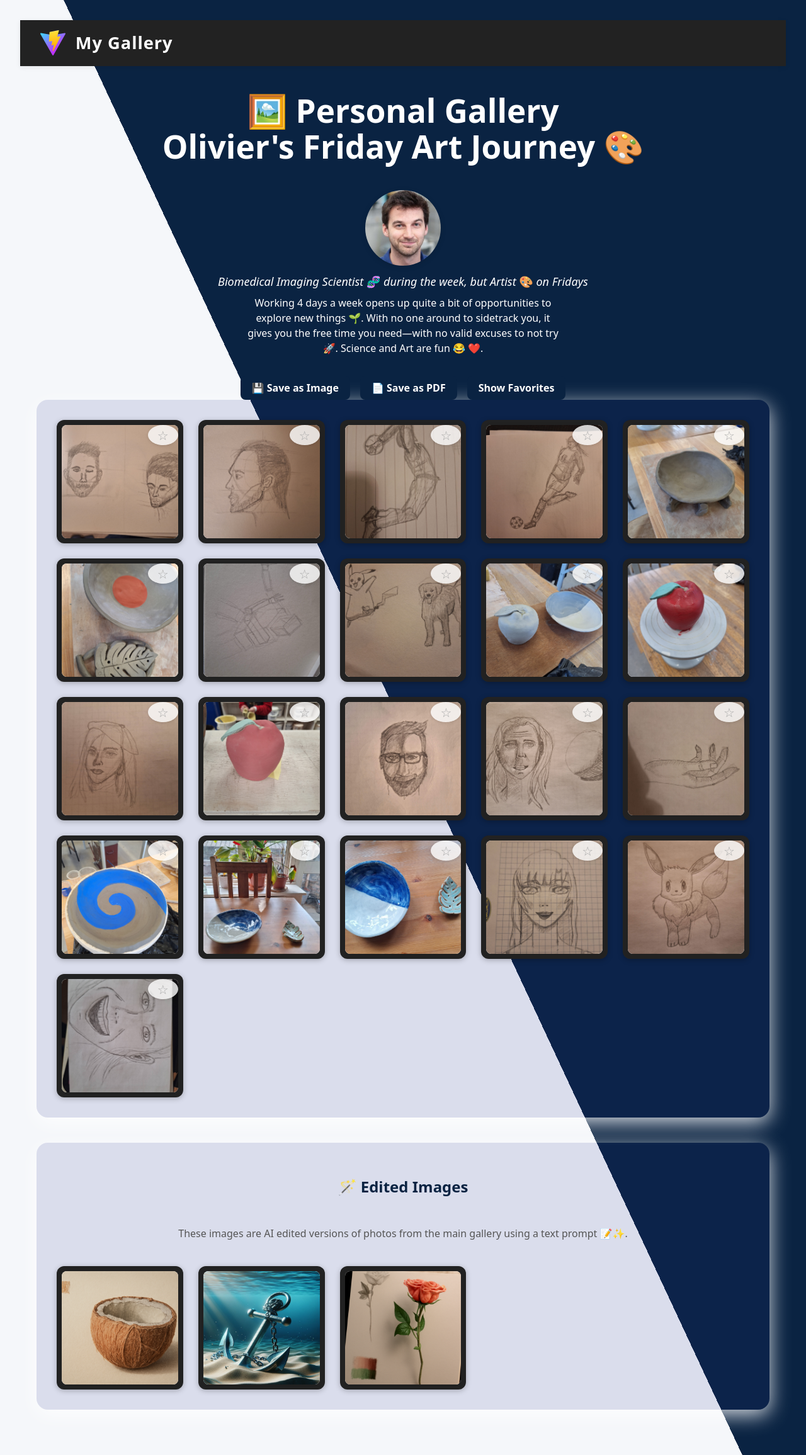
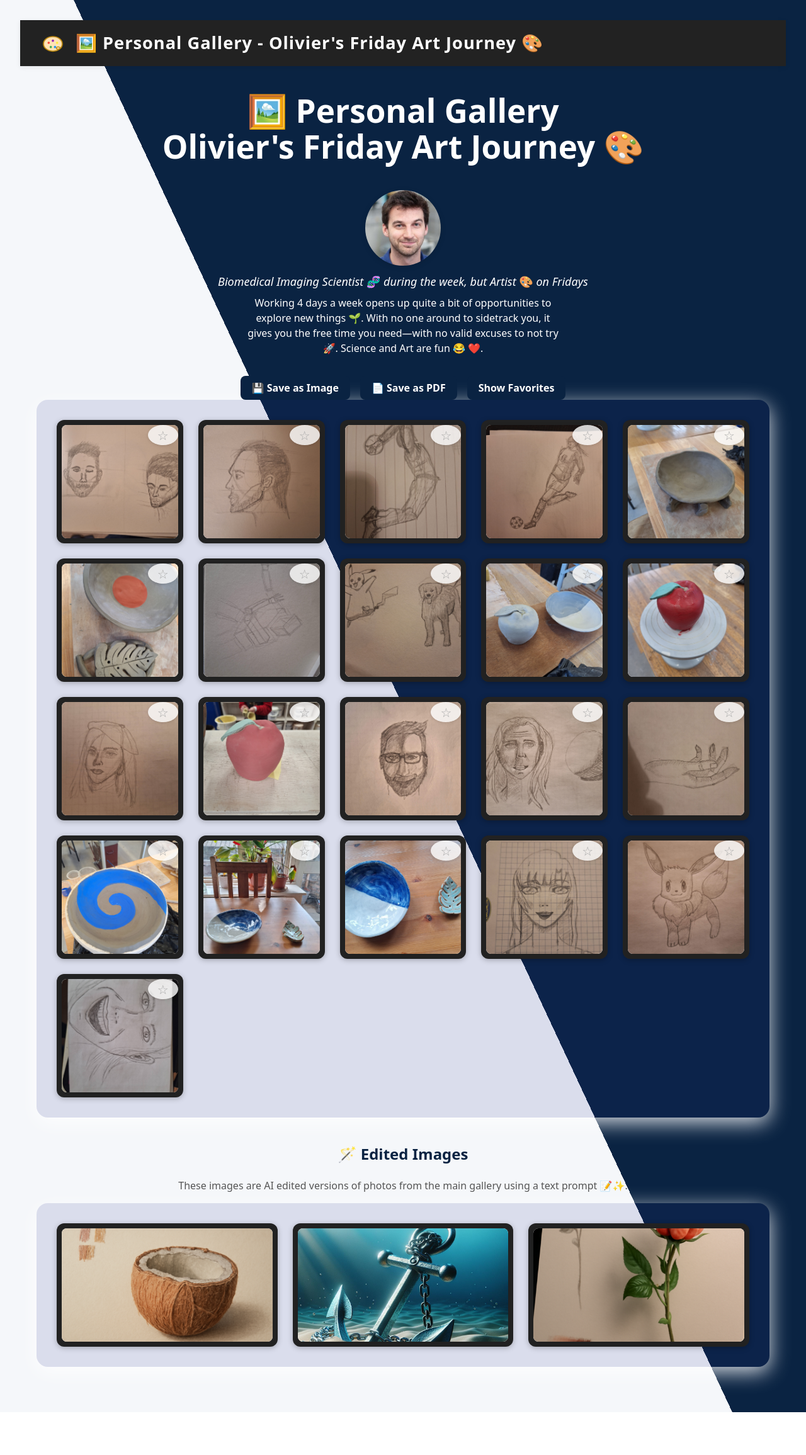
Before and after one commit to olivier-jaubert/VibeCoding1, a React (Vite) app: page / in a window 1280 px wide. Shown: the whole page at 63% size. After the commit the page ends 2243 px from the top, so only its background shows below. Built offline with nearby package versions, Linux system fonts and the light colour scheme.

Commit message:
6. Refactor gallery layout logic into a GalleryGrid component

```diff
--- a/src/Gallery.jsx
+++ b/src/Gallery.jsx
@@ -1,7 +1,7 @@
 import React, { useState, useEffect } from 'react';
 import Modal from './Modal';
 import './Gallery.css';
-import ImageCard from './ImageCard';
+import GalleryGrid from './GalleryGrid';
 import html2canvas from 'html2canvas';
 import jsPDF from 'jspdf';
 import axios from 'axios';
@@ -169,68 +169,22 @@ const Gallery = () => {
       <div id="gallery-root">
         {/* Header and profile intro moved to Header and ProfileIntro components */}
 
-        <div className="gallery-container">
-          {displayedImages.map((src, idx) => (
-            <div className="gallery-item" key={idx} style={{ position: 'relative' }}>
-              <ImageCard
-                src={src}
-                alt={`Gallery ${idx + 1}`}
-                onClick={() => setSelectedImg(src)}
-                className={favorites.includes(src) ? 'favorite' : ''}
-              />
-              <button
-                aria-label={favorites.includes(src) ? 'Remove from favorites' : 'Add to favorites'}
-                onClick={(e) => { e.stopPropagation(); toggleFavorite(src); }}
-                style={{
-                  position: 'absolute',
-                  top: 8,
-                  right: 8,
-                  background: 'rgba(255,255,255,0.8)',
-                  border: 'none',
-                  borderRadius: '50%',
-                  width: 32,
-                  height: 32,
-                  display: 'flex',
-                  alignItems: 'center',
-                  justifyContent: 'center',
-                  fontSize: 20,
-                  color: favorites.includes(src) ? '#f39c12' : '#aaa',
-                  cursor: 'pointer',
-                  boxShadow: '0 1px 4px rgba(0,0,0,0.12)'
-                }}
-                tabIndex={0}
-              >
-                {favorites.includes(src) ? '★' : '☆'}
-              </button>
-              {/* Only show Enhance button if this image is selected and not in favorites mode */}
-              {!showFavorites && selectedImg === src && (
-                <button
-                  style={{
-                    marginTop: 8,
-                    width: '100%',
-                    background: '#0a2342',
-                    color: '#fff',
-                    border: 'none',
-                    borderRadius: 6,
-                    padding: '6px 0',
-                    cursor: 'pointer',
-                    fontWeight: 500,
-                  }}
-                  disabled={isEnhancing}
-                  onClick={() => handleEnhanceImage(src)}
-                >
-                  {isEnhancing ? '✨ Enhancing...' : '✨ AI Editor'}
-                </button>
-              )}
-            </div>
-          ))}
-        </div>
+        <GalleryGrid
+          images={displayedImages}
+          favorites={favorites}
+          onImageClick={setSelectedImg}
+          onToggleFavorite={toggleFavorite}
+          showFavorites={showFavorites}
+          selectedImg={selectedImg}
+          isEnhancing={isEnhancing}
+          handleEnhanceImage={handleEnhanceImage}
+        />
         {enhanceError && (
           <div style={{ color: 'red', textAlign: 'center', margin: 12 }}>⚠️ {enhanceError}</div>
         )}
         {/* Enhanced Images Section (persistent) */}
         {enhancedImageList.concat(dynamicEnhancedImages).length > 0 && (
-          <div className="gallery-container" style={{ marginTop: 32 }}>
+          <div style={{ marginTop: 32 }}>
             <h2 style={{ gridColumn: '1/-1', textAlign: 'center', color: '#0a2342' }}>
               🪄 Edited Images
             </h2>
@@ -246,15 +200,10 @@ const Gallery = () => {
               These images are AI edited versions of photos from the main gallery using a text
               prompt 📝✨.
             </div>
-            {enhancedImageList.concat(dynamicEnhancedImages).map((url, idx) => (
-              <div className="gallery-item" key={idx}>
-                <ImageCard
-                  src={url}
-                  alt={`Enhanced ${idx + 1}`}
-                  onClick={() => setSelectedEnhancedImg(url)}
-                />
-              </div>
-            ))}
+            <GalleryGrid
+              images={enhancedImageList.concat(dynamicEnhancedImages)}
+              onImageClick={setSelectedEnhancedImg}
+            />
           </div>
         )}
         {selectedImg && (
--- /dev/null
+++ b/src/GalleryGrid.jsx
@@ -0,0 +1,66 @@
+import React from 'react';
+import ImageCard from './ImageCard';
+import './Gallery.css';
+
+const GalleryGrid = ({ images, favorites = [], onImageClick, onToggleFavorite, showFavorites = false, selectedImg, isEnhancing, handleEnhanceImage }) => (
+  <div className="gallery-container">
+    {images.map((src, idx) => (
+      <div className="gallery-item" key={idx} style={{ position: 'relative' }}>
+        <ImageCard
+          src={src}
+          alt={`Gallery ${idx + 1}`}
+          onClick={() => onImageClick(src)}
+          className={favorites.includes(src) ? 'favorite' : ''}
+        />
+        {onToggleFavorite && (
+          <button
+            aria-label={favorites.includes(src) ? 'Remove from favorites' : 'Add to favorites'}
+            onClick={e => { e.stopPropagation(); onToggleFavorite(src); }}
+            style={{
+              position: 'absolute',
+              top: 8,
+              right: 8,
+              background: 'rgba(255,255,255,0.8)',
+              border: 'none',
+              borderRadius: '50%',
+              width: 32,
+              height: 32,
+              display: 'flex',
+              alignItems: 'center',
+              justifyContent: 'center',
+              fontSize: 20,
+              color: favorites.includes(src) ? '#f39c12' : '#aaa',
+              cursor: 'pointer',
+              boxShadow: '0 1px 4px rgba(0,0,0,0.12)'
+            }}
+            tabIndex={0}
+          >
+            {favorites.includes(src) ? '★' : '☆'}
+          </button>
+        )}
+        {/* Only show Enhance button if this image is selected and not in favorites mode */}
+        {!showFavorites && selectedImg === src && handleEnhanceImage && (
+          <button
+            style={{
+              marginTop: 8,
+              width: '100%',
+              background: '#0a2342',
+              color: '#fff',
+              border: 'none',
+              borderRadius: 6,
+              padding: '6px 0',
+              cursor: 'pointer',
+              fontWeight: 500,
+            }}
+            disabled={isEnhancing}
+            onClick={() => handleEnhanceImage(src)}
+          >
+            {isEnhancing ? '✨ Enhancing...' : '✨ AI Editor'}
+          </button>
+        )}
+      </div>
+    ))}
+  </div>
+);
+
+export default GalleryGrid;
--- a/src/Header.jsx
+++ b/src/Header.jsx
@@ -5,8 +5,8 @@ const Header = () => {
   return (
     <header className="header">
       <div className="header__branding">
-        <img src="/vite.svg" alt="My Gallery Logo" className="header__logo" />
-        <span className="header__title">My Gallery</span>
+        <img src="/palette-emoji.svg" alt="🎨" className="header__logo" />
+        <span className="header__title">🖼️ Personal Gallery - Olivier's Friday Art Journey 🎨</span>
       </div>
       <nav className="header__nav">
         {/* Add navigation links here if needed */}
```
Also changed, not shown: public/palette-emoji.svg (added).
